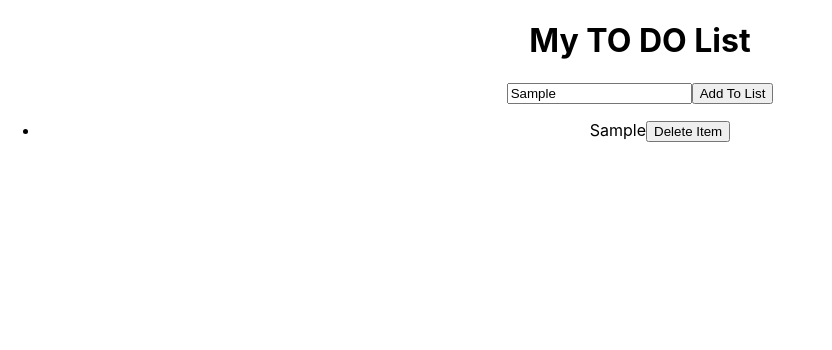
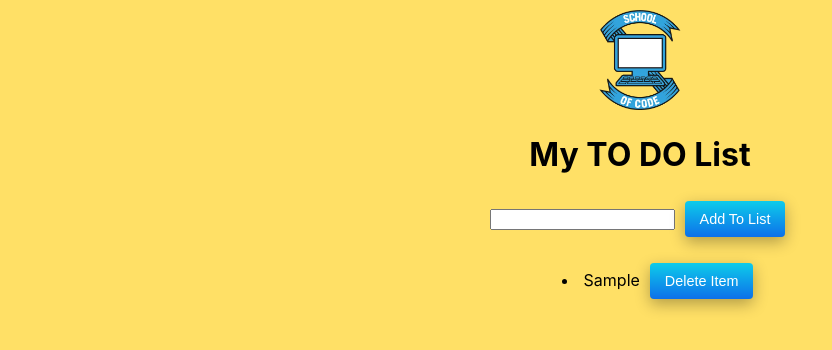
Before and after one commit to piratejas/toDoList-react-app, a React (Create React App) app: page / in a window 1280 px wide. Both pictures are taken after typing "Sample" into the empty fields and a click on the button "Add To List". Shown: the top 350 px of the page, without its empty margins (0-832 px from the left). Built offline with nearby package versions, Linux system fonts and the light colour scheme.

Commit message:
added basic style to build

```diff
--- a/src/components/App/App.css
+++ b/src/components/App/App.css
@@ -1,38 +1,6 @@
 .App {
+  height: 100vh;
   text-align: center;
+  padding-top: 10px;
+  background-color: #FFE066;
 }
-
-.App-logo {
-  height: 40vmin;
-  pointer-events: none;
-}
-
-@media (prefers-reduced-motion: no-preference) {
-  .App-logo {
-    animation: App-logo-spin infinite 20s linear;
-  }
-}
-
-.App-header {
-  background-color: #282c34;
-  min-height: 100vh;
-  display: flex;
-  flex-direction: column;
-  align-items: center;
-  justify-content: center;
-  font-size: calc(10px + 2vmin);
-  color: white;
-}
-
-.App-link {
-  color: #61dafb;
-}
-
-@keyframes App-logo-spin {
-  from {
-    transform: rotate(0deg);
-  }
-  to {
-    transform: rotate(360deg);
-  }
-}
--- a/src/components/App/App.js
+++ b/src/components/App/App.js
@@ -4,6 +4,7 @@ import Button from "./Button";
 import Input from "./Input";
 import List from "./List";
 import ListItem from "./ListItem";
+import logo from "../../components/images/soc-logo.png"
 
 function App() {
 //need input
@@ -24,10 +25,9 @@ const [list, setList] = useState(initialList);
 
 //adds text to list when button is pressed
 function addToList(){
-  const newList = list.concat({key:(list.length+1), text: text});
+  const newList = list.concat({key_id:(list.length+1), text: text});
   setList(newList);
-  console.log(newList);
-  console.log(initialList);
+  setText("");
 }
 
 //pulls text from input box
@@ -45,22 +45,30 @@ function deleteItem(key) {
     setList(newList)
 }
 }
-
+//props for add items button
 const addButtonProps = {
   className: "button",
   onClick: addToList,
   text: "Add To List"
 }
 
+//props for input
+const inputProps = {
+  className: "input",
+  handleChange : handleChange,
+  value: text
+}
+
   return (
       <div className="App">
+        <img alt="School of Code" src={logo} width="100" />
         <h1>My TO DO List</h1>
-      <Input handleChange ={handleChange}></Input>
+        <Input {...inputProps}></Input>
         <Button {...addButtonProps}></Button>
         <List>
           {//creates a lis item for all items in the list
           list.map(function (item){
-        return <ListItem text = {item.text} key = {item.key}><Button className= "button" onClick= {() => {deleteItem(item.key)}} text= "Delete Item"></Button></ListItem>
+          return <ListItem className = "listItem" text = {item.text} key = {item.key_id}><Button className= "button" onClick= {() => {deleteItem(item.key_id)}} text= "Delete Item"></Button></ListItem>
           })}
         </List>
       </div>
--- /dev/null
+++ b/src/components/App/Button/button.css
@@ -0,0 +1,18 @@
+.button{
+  background-image: linear-gradient(#0dccea, #0d70ea);
+  border: 0;
+  border-radius: 4px;
+  box-shadow: rgba(0, 0, 0, .3) 0 5px 15px;
+  box-sizing: border-box;
+  color: #fff;
+  cursor: pointer;
+  font-family: Montserrat,sans-serif;
+  font-size: .9em;
+  margin: 5px;
+  padding: 10px 15px;
+  text-align: center;
+  user-select: none;
+  -webkit-user-select: none;
+  touch-action: manipulation;
+  margin-left: 10px;
+}
--- a/src/components/App/Button/index.js
+++ b/src/components/App/Button/index.js
@@ -1,3 +1,4 @@
+import "./button.css";
 
 function Button(props){
     return <button className = {props.className} onClick = {props.onClick}>{props.text}</button>
--- a/src/components/App/Input/index.js
+++ b/src/components/App/Input/index.js
@@ -1,6 +1,6 @@
 
-function Input({handleChange}){
-    return <input type="text" onChange={handleChange}></input>;
+function Input(props){
+    return <input type="text" value= {props.value} onChange={props.handleChange} className={props.className}></input>;
 };
 
 export default Input;
--- /dev/null
+++ b/src/components/App/ListItem/ListItem.css
@@ -0,0 +1,4 @@
+.listItem{
+    list-style-position: inside;
+    margin: 10px;
+}
--- a/src/components/App/ListItem/index.js
+++ b/src/components/App/ListItem/index.js
@@ -1,6 +1,6 @@
-
+import "./ListItem.css"
 function ListItem(props){
-    return <li key = {props.key}>{props.text}{props.children}</li>;
+    return <li className={props.className} key = {props.key_id}>{props.text}{props.children}</li>;
 };
 
 export default ListItem;
```
Also changed, not shown: src/components/images/soc-logo.png (renamed from images/soc-logo.png), src/logo.svg (deleted). Lines whose indentation alone changed are shown as unchanged.
